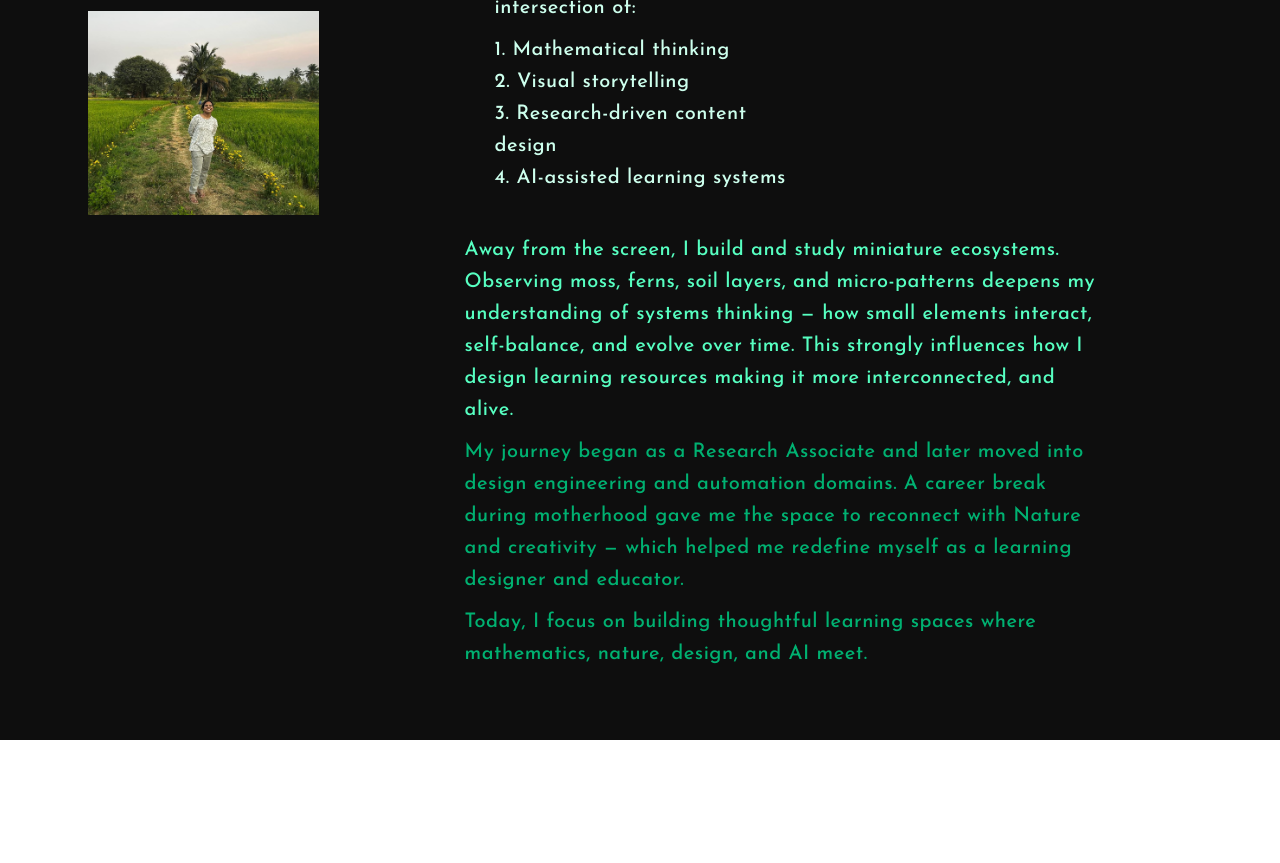
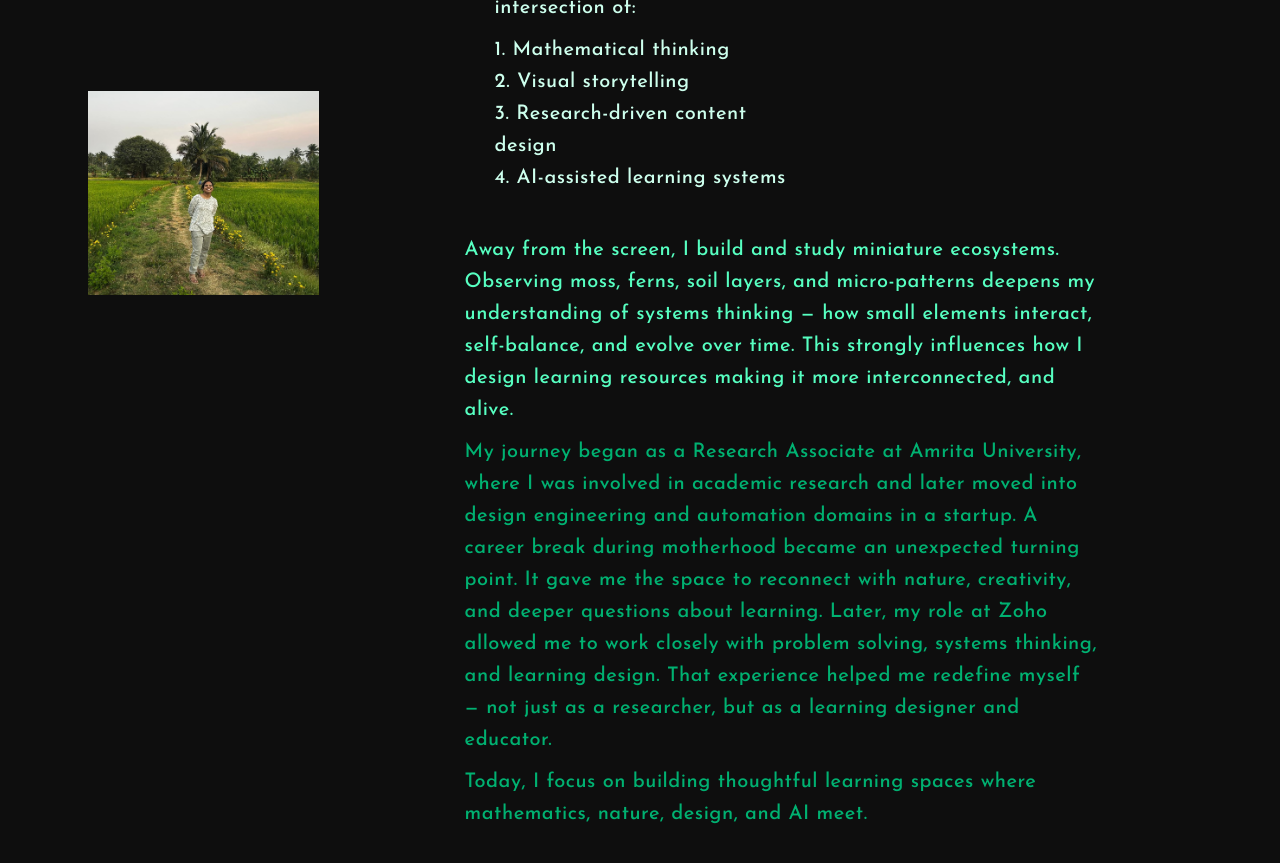
Before and after one commit to vrindarakesh/vrindarakesh.github.io, a Jekyll site: the page aboutMe.html, which Jekyll copies as it is, in a window 1280 px wide and 900 px high, scrolled down 649 px. Shown: the top 863 px of the window. Built offline with Jekyll 4.4.1, drawn with Linux system fonts in a browser that asks for light colours; before the commit the page ends 1389 px from its top, so only the background shows below that.

Commit message:
updated about me

```diff
--- a/aboutMe.html
+++ b/aboutMe.html
@@ -85,10 +85,11 @@
 
 <p>
   <span class="past-exp-text">
-    My journey began as a Research Associate and later moved into design
-    engineering and automation domains. A career break during
-    motherhood gave me the space to reconnect with Nature and creativity —
-    which helped me redefine myself as a learning designer and educator.
+    My journey began as a Research Associate at Amrita University, where I was involved in academic research and later moved into design
+    engineering and automation domains in a startup. A career break during motherhood became an unexpected turning point. It gave me the space to reconnect with nature, creativity, and deeper questions about learning.
+
+    Later, my role at Zoho allowed me to work closely with problem solving, systems thinking, and learning design.
+    That experience helped me redefine myself — not just as a researcher, but as a learning designer and educator.
   </span>
 </p>
 
```
